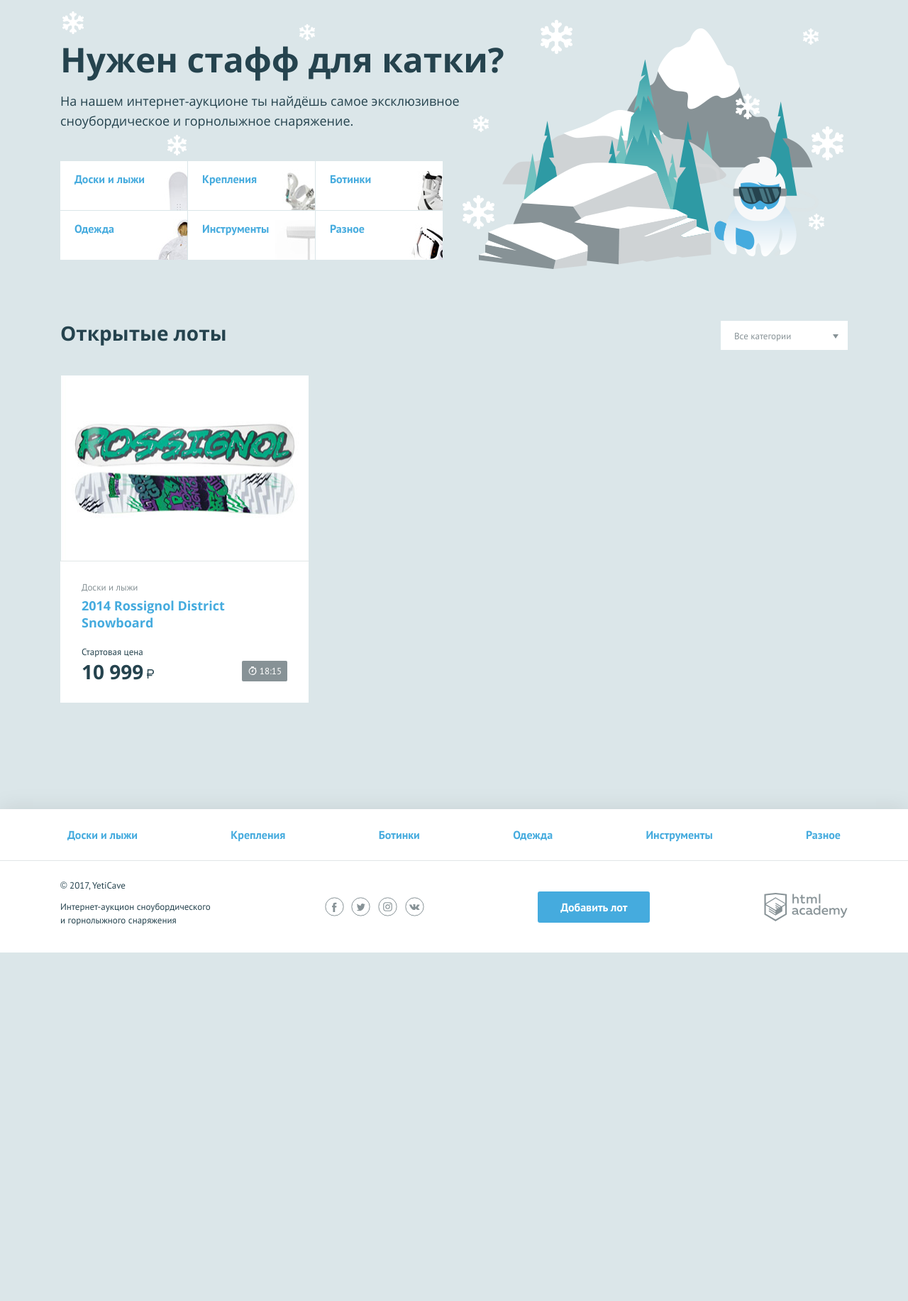
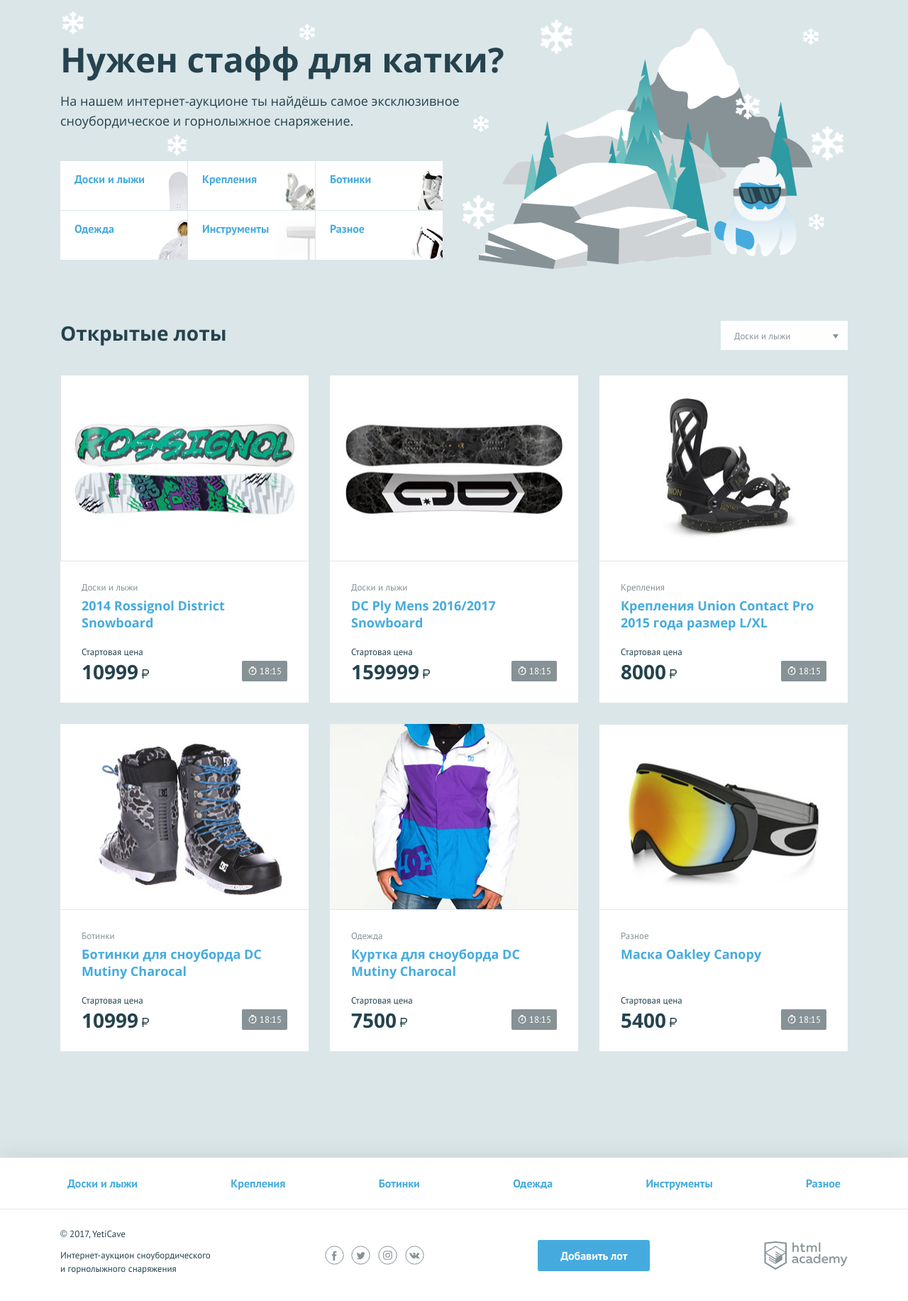
Before and after one commit to alexis-sanches/287231-yeticave, a PHP site: page / in a window 1280 px wide. Shown: the part 107-1940 px from the top of the page at 71% size. Before the commit the page ends 1449 px from the top, so only its background shows below. Run offline with PHP 8.4, Linux system fonts and the light colour scheme.

Commit message:
fix-module2-task1 Реализация списка категорий и товаров

```diff
--- a/index.php
+++ b/index.php
@@ -16,9 +16,55 @@
 // временная метка для настоящего времени
 $now = strtotime('now');
 
-$lot_time_remaining = date("H:i", $tomorrow - $now)
-// далее нужно вычислить оставшееся время до начала следующих суток и записать его в переменную $lot_time_remaining
-// ...
+$lot_time_remaining = date("H:i", $tomorrow - $now);
+
+$categories = [
+    'Доски и лыжи',
+    'Крепления',
+    'Ботинки',
+    'Одежда',
+    'Инструменты',
+    'Разное'
+];
+
+$goods = [
+    [
+        'title' => '2014 Rossignol District Snowboard',
+        'category' => 'Доски и лыжи',
+        'price' => 10999,
+        'image_url' => 'img/lot-1.jpg'
+    ],
+    [
+        'title' => 'DC Ply Mens 2016/2017 Snowboard',
+        'category' => 'Доски и лыжи',
+        'price' => 159999,
+        'image_url' => 'img/lot-2.jpg'
+    ],
+    [
+        'title' => 'Крепления Union Contact Pro 2015 года размер L/XL',
+        'category' => 'Крепления',
+        'price' => 8000,
+        'image_url' => 'img/lot-3.jpg'
+    ],
+    [
+        'title' => 'Ботинки для сноуборда DC Mutiny Charocal',
+        'category' => 'Ботинки',
+        'price' => 10999,
+        'image_url' => 'img/lot-4.jpg'
+    ],
+    [
+        'title' => 'Куртка для сноуборда DC Mutiny Charocal',
+        'category' => 'Одежда',
+        'price' => 7500,
+        'image_url' => 'img/lot-5.jpg'
+    ],
+    [
+        'title' => 'Маска Oakley Canopy',
+        'category' => 'Разное',
+        'price' => 5400,
+        'image_url' => 'img/lot-6.jpg'
+    ]
+]
 ?>
 <!DOCTYPE html>
 <html lang="ru">
@@ -95,27 +141,24 @@
         <div class="lots__header">
             <h2>Открытые лоты</h2>
             <select class="lots__select">
-                <option>Все категории</option>
-                <option>Доски и лыжи</option>
-                <option>Крепления</option>
-                <option>Ботинки</option>
-                <option>Одежда</option>
-                <option>Инструменты</option>
-                <option>Разное</option>
+                <?php foreach ($categories as $i => $it): ?>
+                    <option><?=$it; ?></option>
+                <?php endforeach; ?>
             </select>
         </div>
         <ul class="lots__list">
+            <?php foreach ($goods as $i => $it): ?>
                 <li class="lots__item lot">
                     <div class="lot__image">
-                    <img src="img/lot-1.jpg" width="350" height="260" alt="Сноуборд">
+                        <img src="<?=$it['image_url']; ?>" width="350" height="260" alt="Сноуборд">
                     </div>
                     <div class="lot__info">
-                    <span class="lot__category">Доски и лыжи</span>
-                    <h3 class="lot__title"><a class="text-link" href="lot.html">2014 Rossignol District Snowboard</a></h3>
+                        <span class="lot__category"><?=$it['category']; ?></span>
+                        <h3 class="lot__title"><a class="text-link" href="lot.html"><?=$it['title']; ?></a></h3>
                         <div class="lot__state">
                             <div class="lot__rate">
                                 <span class="lot__amount">Стартовая цена</span>
-                            <span class="lot__cost">10 999<b class="rub">р</b></span>
+                                <span class="lot__cost"><?=$it['price']; ?><b class="rub">р</b></span>
                             </div>
                             <div class="lot__timer timer">
                                 <?=$lot_time_remaining;?>
@@ -123,6 +166,7 @@
                         </div>
                     </div>
                 </li>
+            <?php endforeach; ?>
         </ul>
     </section>
 </main>
```
Lines whose indentation alone changed are shown as unchanged.
